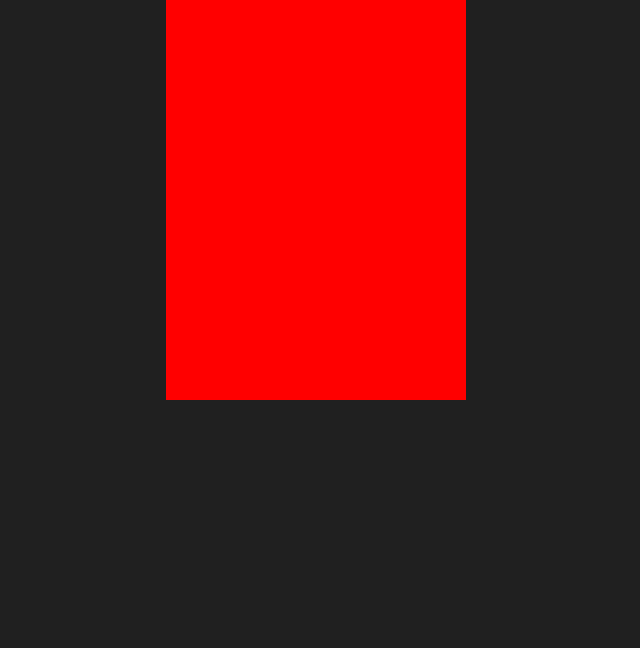
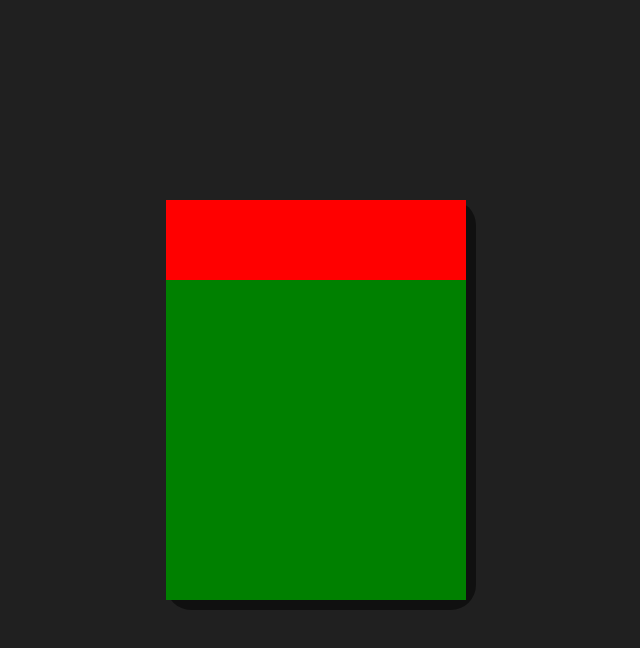
Before and after one commit to DanAlvez/calc.js, a plain HTML site: page index.html in a window 1280 px wide. Shown: the whole page, without its empty margins (324-964 px from the left). Drawn offline with Linux system fonts and the light colour scheme.

Commit message:
Create "res" and "btns"
I created "res" for calculation results and "btns" for clicks on numbers and symbols

```diff
--- a/assets/css/style.less
+++ b/assets/css/style.less
@@ -19,14 +19,34 @@ html {
 body {
   box-sizing: border-box;
   background-color: @--dark-color;
+  display: flex;
+  justify-content: center;
+  align-items: center;
 
   main {
-    margin: auto;
     max-width: 30rem;
     max-height: 40rem;
     width: 100%;
     height: 100%;
-    background-color: red;
 
+    .calculator {
+      min-width: 100%;
+      min-height: 100%;
+      background-color: @--primary-color;
+      border-radius: 2rem;
+      box-shadow: 5px 5px 0px 5px rgba(0, 0, 0, 0.5);
+
+      .res {
+        background-color: red;
+        max-width: 100%;
+        height: 20%;
+      }
+
+      .btns {
+        background-color: green;
+        max-width: 100%;
+        height: 80%;
+      }
+    }
   }
 }
--- a/index.html
+++ b/index.html
@@ -16,7 +16,8 @@
 
     <main>
       <div class="calculator">
-
+        <div class="res"></div>
+        <div class="btns"></div>
       </div>
     </main>
 
```
